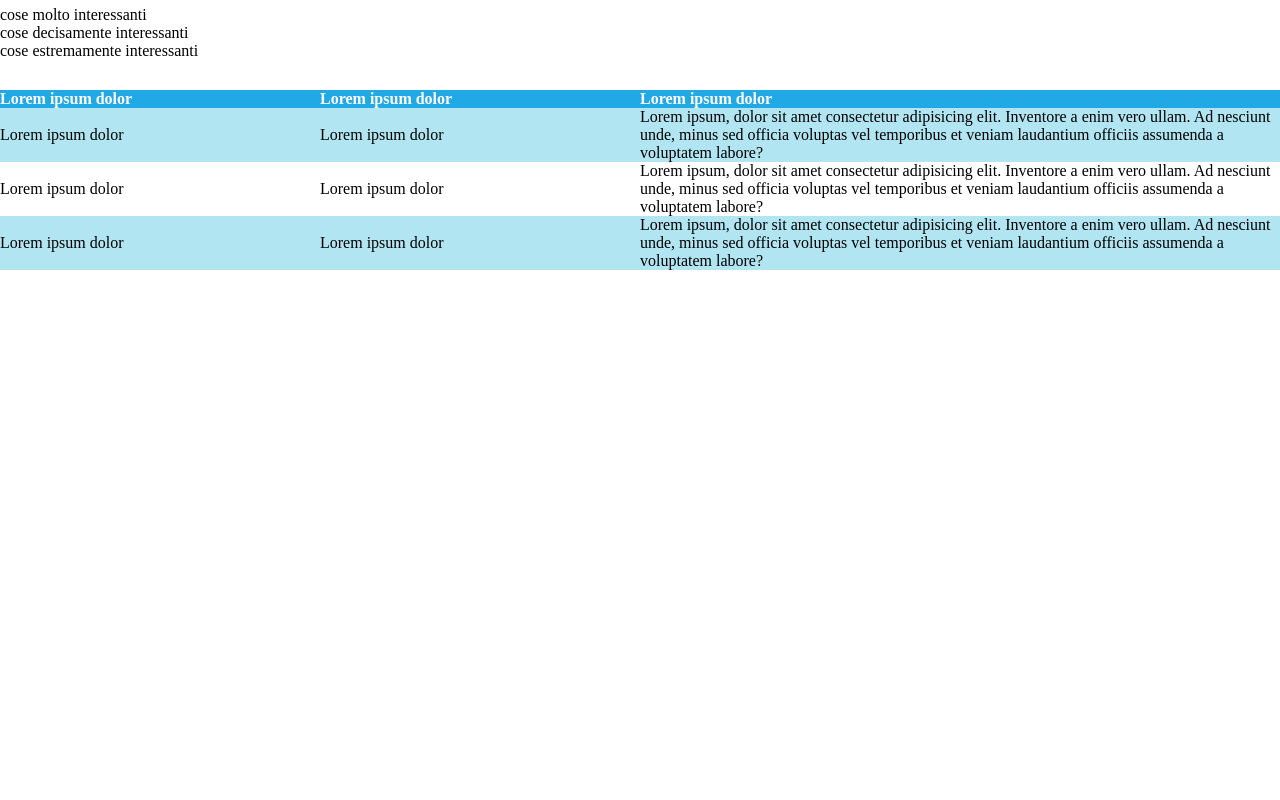
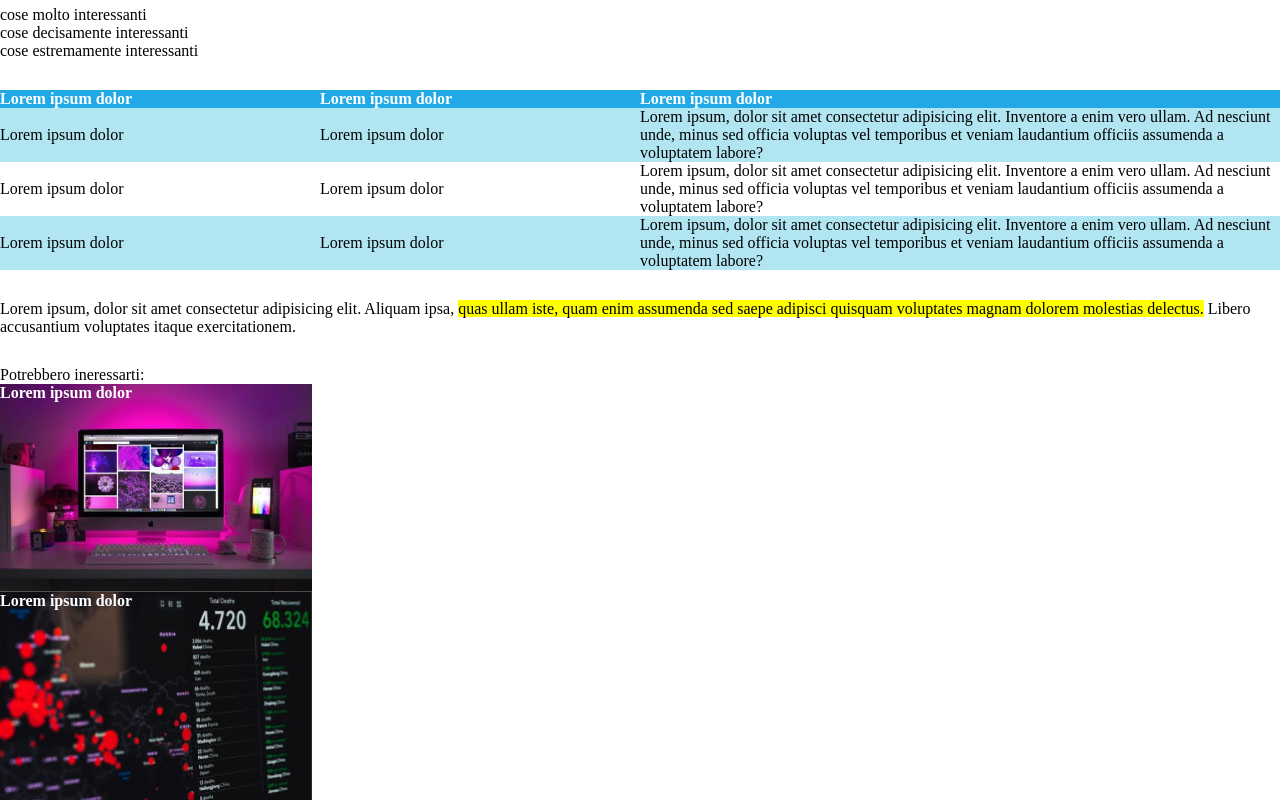
Before and after one commit to magnusson17/html-css-booleaner, a plain HTML site: page index.html in a window 1280 px wide. Shown: the part 635-1435 px from the top of the page. Before the commit the page ends 935 px from the top, so only its background shows below. Drawn offline with Linux system fonts and the light colour scheme.

Commit message:
inserimento section con span, inserimento footer con bg-image

```diff
--- a/asset/css/style.css
+++ b/asset/css/style.css
@@ -45,3 +45,18 @@ tr {
 .td-th-class2 {
     width: 50%;
 }
+
+.img-container-monitor, .img-container-graph {
+    width: 312px;
+    height: 208px;
+    background-size: cover;
+    color: white;
+}
+
+.img-container-monitor {
+    background-image: url(../img/monitor.jpg);
+}
+
+.img-container-graph {
+    background-image: url(../img/graph.jpg);
+}
--- a/index.html
+++ b/index.html
@@ -64,6 +64,16 @@
                 </tbody>
             </table>
         </section>
+
+        <section class="section-class">
+            <p>Lorem ipsum, dolor sit amet consectetur adipisicing elit. Aliquam ipsa, <span class="bg-span">quas ullam iste, quam enim assumenda sed saepe adipisci quisquam voluptates magnam dolorem molestias delectus.</span>  Libero accusantium voluptates itaque exercitationem.</p>
+        </section>
     </main>
+
+    <footer>
+        <p>Potrebbero ineressarti:</p>
+        <div class="img-container-monitor"><strong>Lorem ipsum dolor</strong></div>
+        <div class="img-container-graph"><strong>Lorem ipsum dolor</strong></div>
+    </footer>
 </body>
 </html>
```
